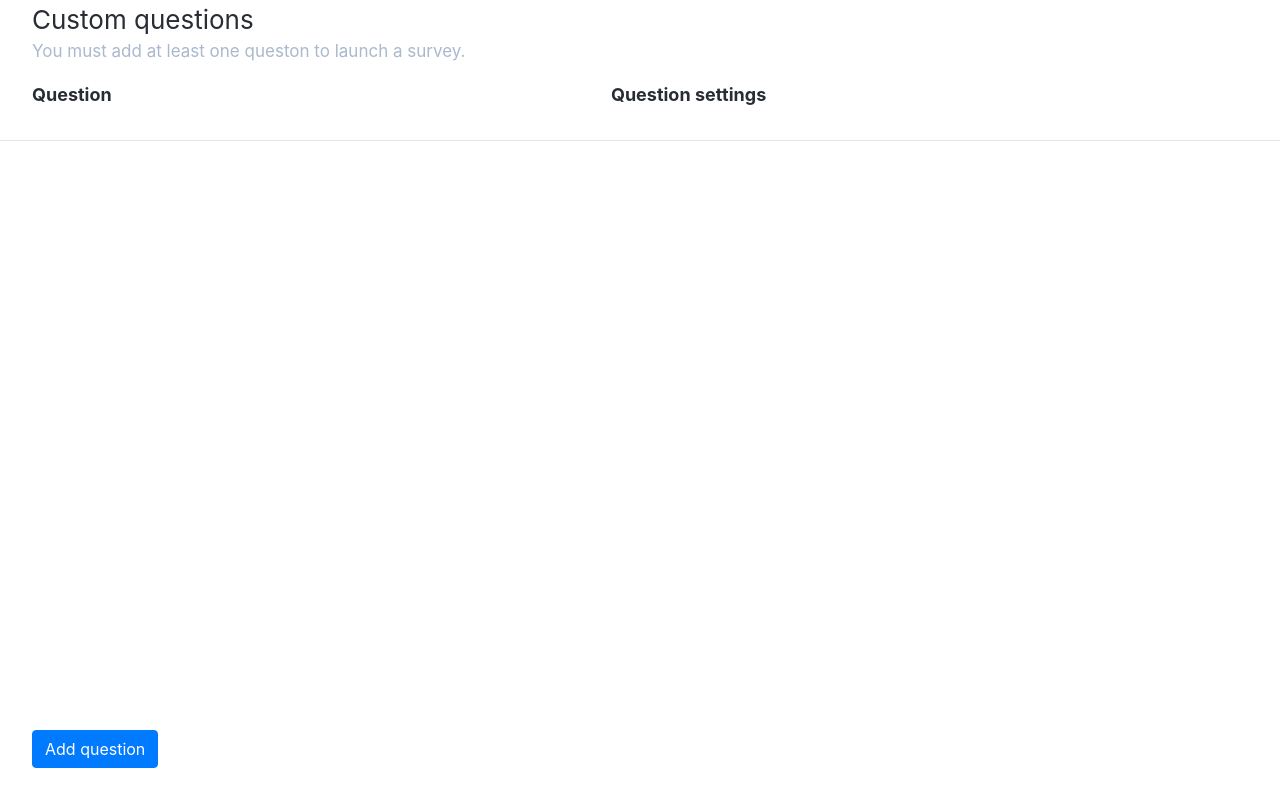
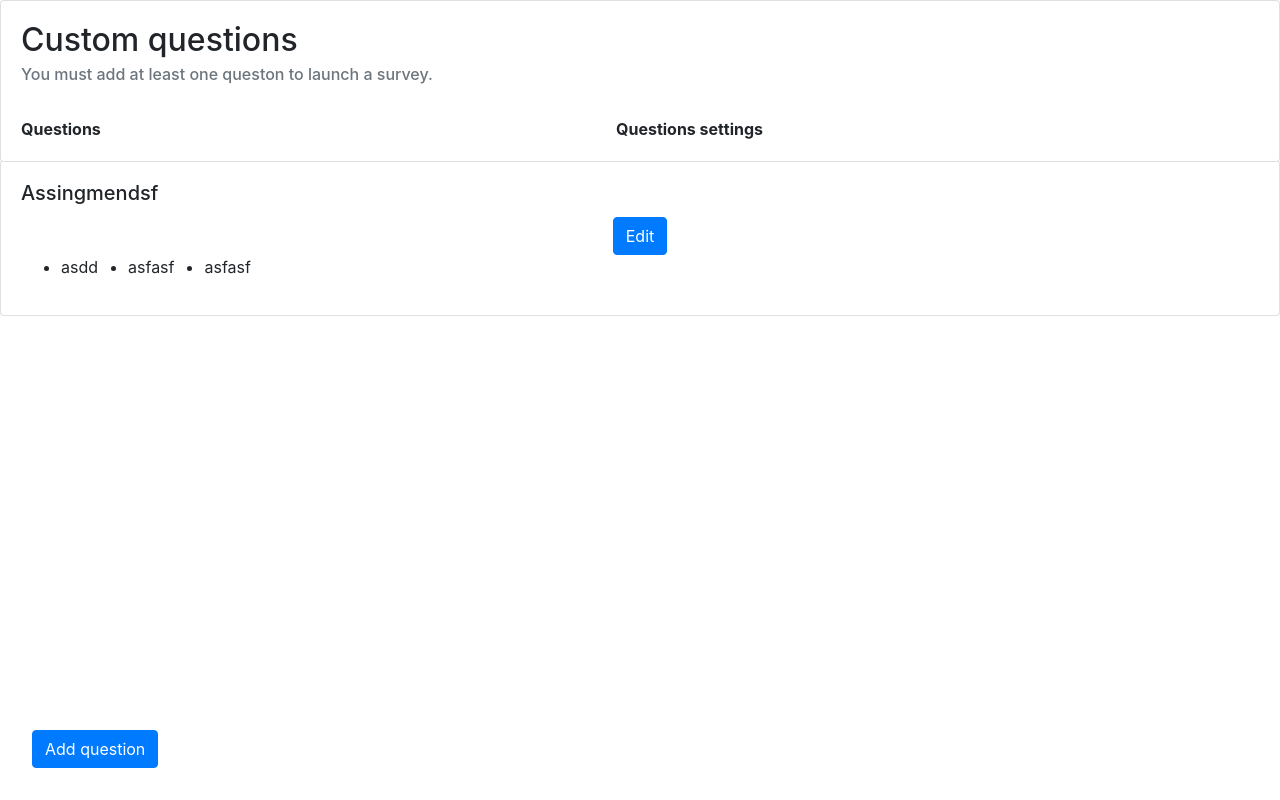
Before and after one commit to Abdul-Az/customer-questions, a React (Create React App) app in the folder client/: page / in a window 1280 px wide. Built offline with nearby package versions, Linux system fonts and the light colour scheme.

Commit message:
ui completed

```diff
--- a/client/src/App.css
+++ /dev/null
@@ -1,55 +0,0 @@
-.questions-header {
-  font-size: calc(2px + 2vmin);
-  color: #282c34;
-  margin-bottom: 0;
-  display: flex;
-  padding-left: 2rem;
-  position: fixed;
-}
-
-.text {
- padding-right: 30%;
- position: fixed;
-}
-
-
-
-.App {
-  position: fixed;
-  background-color: white;
-  min-height: 100vh;
-  display: flex;
-  flex-direction: column;
-
-}
-
-
-.App-header {
-  position: fixed;
-  font-size: calc(10px + 2vmin);
-  color: #282c34;
-  margin-bottom: 0;
-  padding-left: 2rem
-}
-
-.App-text {
-  position: fixed;
-  color: #aab9ce;
-  font-size:  calc(1px + 2vmin);
-  margin-top: 0;
-  padding-left: 2rem
-}
-
-
-.app-fab--absolute {
-  position: fixed;
-  bottom: 1.5rem;
-  left: 1.5rem;
-}
-
-@media(min-width: 1024px) {
-   .app-fab--absolute {
-    bottom: 2rem;
-    left: 2rem;
-  }
-}
--- a/client/src/App.js
+++ b/client/src/App.js
@@ -1,11 +1,19 @@
 import React, { Component } from 'react'
-import Header from "./components/Header"
+// import Header from "./components/Header"
+import CustomCard from './components/CustomCard';
+import FloatingButton from './components/FloatingButton';
+import FixedNavBar from './components/FixedNavBar';
 
 export default class App extends Component {
   render() {
     return (
+      <div>
 
-        <Header />
+        <FixedNavBar />
+
+        <CustomCard />
+        <FloatingButton />
+        </div>
 
     )
   }
--- /dev/null
+++ b/client/src/components/CustomCard.js
@@ -0,0 +1,39 @@
+import React, { Component } from 'react'
+import { Card, Button } from "react-bootstrap"
+
+export default class CustomCard extends Component {
+
+  edit = (e) => {
+    console.log(e)
+  }
+    render() {
+        return (
+          <div style={{marginTop: '10rem'}}>
+            <Card>
+  <Card.Body>
+    <Card.Title style={{maxWidth: '50rem'}}>Assingmendsf</Card.Title>
+    <div style={{display: 'flex', alignItems: 'center', justifyContent: 'center'}}>
+    <Button onClick={this.edit} >Edit</Button>
+    </div>
+    <Card.Text style={{maxWidth: '50rem'}} >
+
+      <ul style={{display: 'flex', flexDirection: 'row', }} >
+        <li style={{paddingRight: '30px'}}>
+            asdd
+        </li>
+        <li style={{paddingRight: '30px'}}>
+asfasf
+        </li>
+        <li style={{paddingRight: '30px'}}>
+asfasf
+        </li>
+      </ul>
+    </Card.Text>
+
+  </Card.Body>
+</Card>
+
+</div>
+        )
+    }
+}
--- /dev/null
+++ b/client/src/components/FixedNavBar.js
@@ -0,0 +1,20 @@
+import React, { Component } from 'react';
+import { Card } from "react-bootstrap";
+import "./Header.css"
+
+export default class FixedNavBar extends Component {
+    render() {
+        return (
+            <Card style={{ width: '100%', position: 'fixed', top: 0, zIndex: 1, overflow: 'hidden'  }}>
+            <Card.Body>
+              <Card.Title style={{fontSize: "2rem"}}>Custom questions</Card.Title>
+              <Card.Subtitle className="mb-2 text-muted"> You must add at least one queston to launch a survey.</Card.Subtitle>
+              <div style={{marginTop: '2rem'}}>
+              <Card.Link style={{marginRight: '40%'}}><b>Questions</b></Card.Link>
+              <Card.Link ><b>Questions settings</b></Card.Link>
+              </div>
+            </Card.Body>
+          </Card>
+        )
+    }
+}
--- /dev/null
+++ b/client/src/components/FloatingButton.js
@@ -0,0 +1,11 @@
+import React from 'react'
+import { Button } from 'react-bootstrap';
+import './Header.css';
+
+export default function FloatingButton() {
+    return (
+        <div>
+              <Button className="app-fab--absolute btn btn-primary">Add question</Button>
+        </div>
+    )
+}
--- a/client/src/components/Header.css
+++ b/client/src/components/Header.css
@@ -16,12 +16,11 @@
 
 
   .App {
-
+   /* position: fixed; */
     background-color: white;
-    min-height: 100vh;
     display: flex;
     flex-direction: column;
-
+    margin-bottom: 0
 
   }
 
@@ -56,3 +55,12 @@
       left: 2rem;
     }
   }
+
+  .navbar {
+    height: 100px;
+    padding: 0 15px;
+    width: 100%;
+    position: fixed;
+    top: 0;
+    z-index: 1;
+  }
--- a/client/src/components/Header.js
+++ b/client/src/components/Header.js
@@ -1,6 +1,6 @@
 import React from 'react';
 import './Header.css';
-import { Button } from "react-bootstrap"
+
 
 function Header() {
   return (
@@ -22,7 +22,7 @@ function Header() {
     <div>
       <hr />
     </div>
-    <Button className="app-fab--absolute btn btn-primary">Add question</Button>
+
     </div>
 
   );
```
